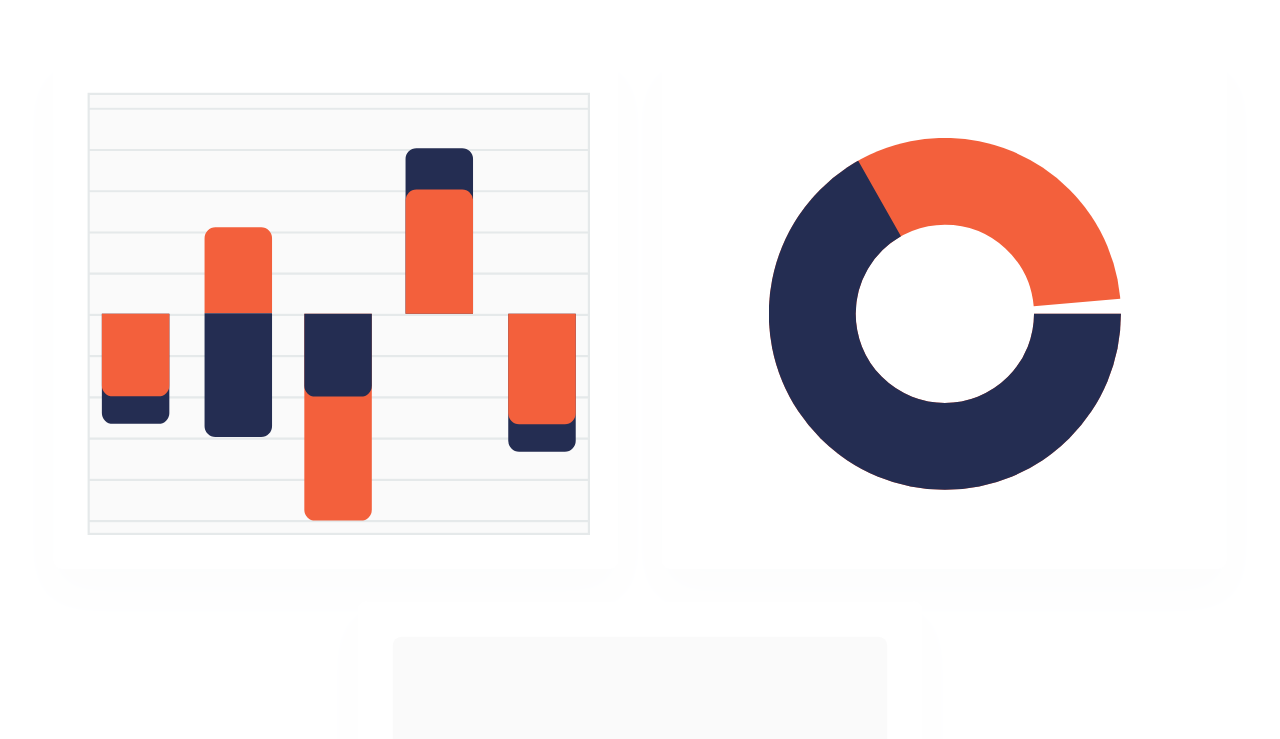
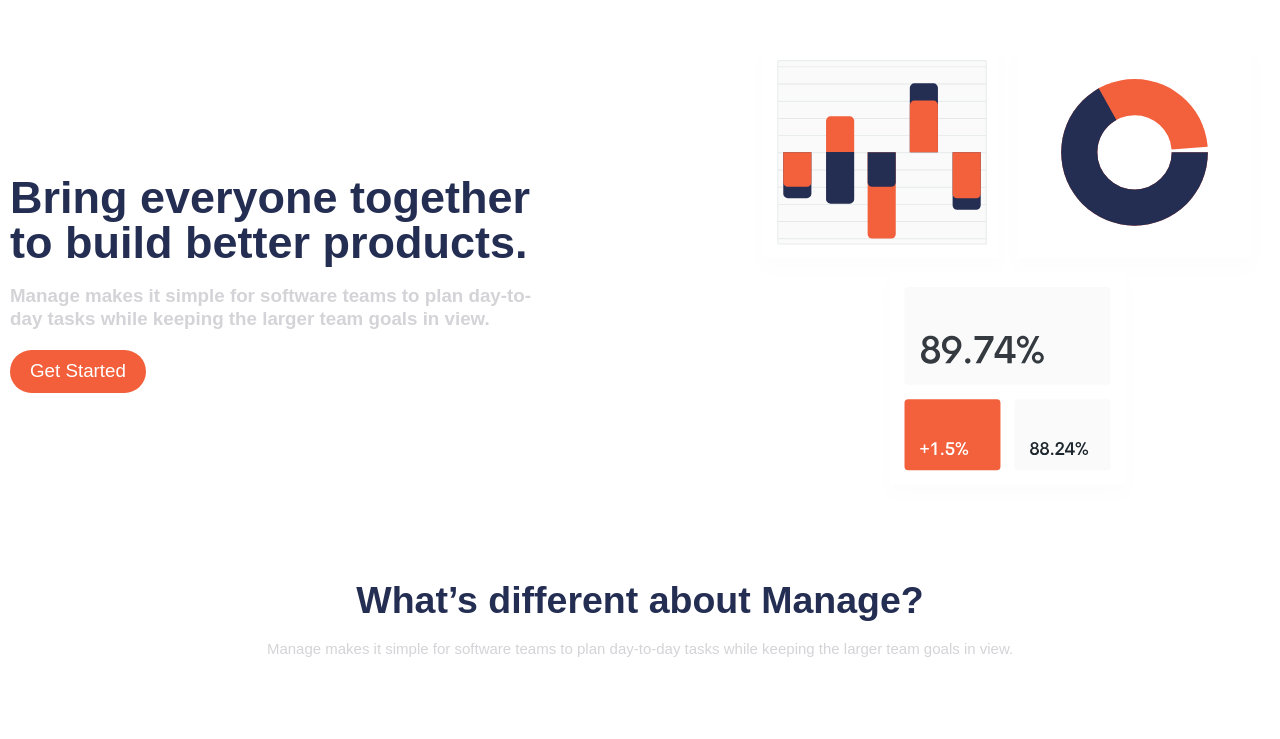
Before and after one commit to hritickjaiswal22/TailwindCSS-Project, a website: page public/index.html in a window 1280 px wide. Shown: the part 56-795 px from the top of the page. Drawn offline with nearby package versions, Linux system fonts and the light colour scheme; a web font is replaced by a local one.

Commit message:
Completed Intro Section

```diff
--- a/public/index.html
+++ b/public/index.html
@@ -101,15 +101,30 @@
       <button class="btn hidden md:block">Get Started</button>
     </header>
 
-    <article class="max-width p-4 mt-8 text-center">
-      <div>
+    <article
+      class="
+        max-width
+        p-4
+        mt-8
+        text-center
+        md:flex md:text-left
+        justify-between
+        items-center
+        flex-row-reverse
+      "
+    >
+      <div class="md:w-5/12">
         <img class="w-full" src="./images/illustration-intro.svg" alt="" />
       </div>
-      <div>
-        <h1 class="text-7xl my-8 text-darkBlue text-center font-bold">
+      <div style="height: fit-content" class="md:w-5/12">
+        <h1
+          class="text-7xl my-8 text-darkBlue text-center md:text-left font-bold"
+        >
           Bring everyone together to build better products.
         </h1>
-        <p class="text-3xl my-8 text-center text-gray-300 font-bold">
+        <p
+          class="text-3xl my-8 text-center md:text-left text-gray-300 font-bold"
+        >
           Manage makes it simple for software teams to plan day-to-day tasks
           while keeping the larger team goals in view.
         </p>
```
Also changed, not shown: public/output.css.
